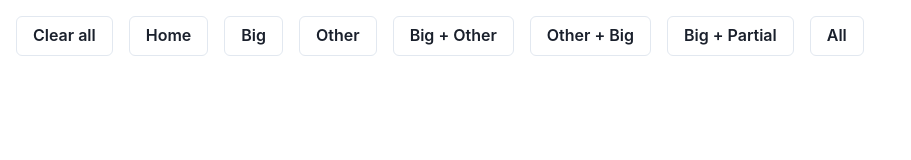
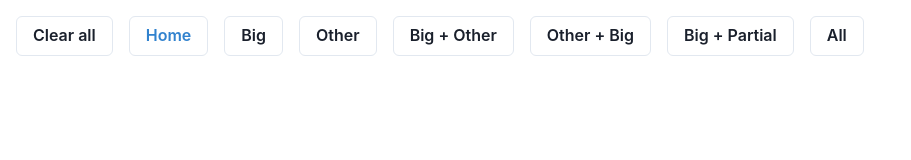
Before and after one commit to meiriko/query-params-config, a React (Vite) app: page / in a window 1280 px wide. Shown: the top 160 px of the page, without its empty margins (0-911 px from the left). Built offline with nearby package versions, Linux system fonts and the light colour scheme; what use-query-params would draw is missing.

Commit message:
added demo for partial and for clear by keys

```diff
--- a/src/App.tsx
+++ b/src/App.tsx
@@ -1,8 +1,8 @@
 import { ReactNODE } from "react";
-import { Box, HStack, Button } from "@chakra-ui/react";
+import { Box, HStack, Button, VStack } from "@chakra-ui/react";
 import { QueryControls } from "./query/QueryDemo";
 import {
-  Link as BaseLink,
+  NavLink as BaseLink,
   To,
   Outlet,
   Route,
@@ -29,7 +29,14 @@ const Link = ({ to, children, ...props }: { to: To; children: ReactNODE }) => {
         };
 
   return (
-    <Button variant="outline" as={BaseLink} to={toWithSearchParams} {...props}>
+    <Button
+      variant="outline"
+      _activeLink={{ color: "blue.500" }}
+      as={BaseLink}
+      to={toWithSearchParams}
+      end
+      {...props}
+    >
       {children}
     </Button>
   );
@@ -42,6 +49,7 @@ function BigParams() {
         config={bigConfig}
         arrayValues={bigConfigValues}
         prefix="big"
+        clearKeys={["ticks", "x"]}
       />
       <Outlet />
     </>
@@ -67,14 +75,14 @@ function OtherParams() {
   );
 }
 
-function App() {
+function HomeLinks() {
   return (
-    <Box>
+    <VStack w="full" align="start">
       <HStack gap={4} p={4}>
         <Button variant="outline" as={BaseLink} to="/">
           Clear all
         </Button>
-        <Link to="/home">Home</Link>
+        <Link to="/">Home</Link>
         <Link to="/big">Big</Link>
         <Link to="/other">Other</Link>
         <Link to="/big/other">Big + Other</Link>
@@ -82,14 +90,24 @@ function App() {
         <Link to="/big/partial">Big + Partial</Link>
         <Link to="/other/big/partial">All</Link>
       </HStack>
+      <Outlet />
+    </VStack>
+  );
+}
+
+function App() {
+  return (
+    <Box>
       <Routes>
-        <Route path="big" element={<BigParams />}>
-          <Route path="other" element={<OtherParams />} />
-          <Route path="partial" element={<PartialOnBigParams />} />
-        </Route>
-        <Route path="other" element={<OtherParams />}>
+        <Route path="/" element={<HomeLinks />}>
           <Route path="big" element={<BigParams />}>
+            <Route path="other" element={<OtherParams />} />
             <Route path="partial" element={<PartialOnBigParams />} />
+          </Route>
+          <Route path="other" element={<OtherParams />}>
+            <Route path="big" element={<BigParams />}>
+              <Route path="partial" element={<PartialOnBigParams />} />
+            </Route>
           </Route>
         </Route>
       </Routes>
--- a/src/query/QueryDemo.tsx
+++ b/src/query/QueryDemo.tsx
@@ -257,11 +257,13 @@ export function QueryControls({
   prefix,
   title = prefix,
   arrayValues,
+  clearKeys,
 }: {
   config: Record<string, any>;
   prefix?: string;
   title?: string;
   arrayValues?: Record<string, string[]>;
+  clearKeys?: string[];
 }) {
   const { query, helpers } = useBuildQueryHelpers(config, prefix);
   const blocks = useMemo(
@@ -338,6 +340,15 @@ export function QueryControls({
           <Button variant="solid" colorScheme="blue" onClick={helpers.clear}>
             Clear
           </Button>
+          {clearKeys?.length ? (
+            <Button
+              variant="solid"
+              colorScheme="blue"
+              onClick={() => helpers.clear(clearKeys)}
+            >
+              Clear [{clearKeys.join(",")}]
+            </Button>
+          ) : undefined}
         </HStack>
         {blocks}
         <AccordionItem w="full">
--- a/src/query/queryDemoData.ts
+++ b/src/query/queryDemoData.ts
@@ -49,6 +49,7 @@ const RatingArrayPram = withDefault(toTypedArrayParam<RATING>("__"), [
 const BooleanWithDefault = withDefault(BooleanParam, false);
 
 export const bigConfig = {
+  ticks: NumberParam,
   x: NumberParam,
   name: StringParam,
   coords: ArrayParam,
@@ -58,8 +59,10 @@ export const bigConfig = {
 };
 
 export const partialOnBigConfig = {
+  ticks: NumberParam,
   name: StringParam,
   active: BooleanWithDefault,
+  count: NumberParam,
 };
 
 export const bigConfigValues = {
--- a/src/query/queryUtils.ts
+++ b/src/query/queryUtils.ts
@@ -61,7 +61,7 @@ type FlatHelpers<T extends Record<string, QueryParamConfig<any>>> =
 
 type ParamsHelpers<T extends Record<string, QueryParamConfig<any>>> = {
   [K in keyof T]: ParamHelpers<T[K]>;
-} & FlatHelpers<T> & { clear: () => void };
+} & FlatHelpers<T> & { clear: (keys?: string[]) => void };
 
 type AnyHelper = ParamHelpers<QueryParamConfig<any>>;
 
@@ -197,9 +197,13 @@ export function useBuildQueryHelpers<T extends Record<string, any>>(
         ];
       }
     }) as [string, AnyHelper][];
-    const clear = () => {
+    const clear = (keys?: string[]) => {
       const emptyQuery = Object.fromEntries(
-        Object.keys(configWithPrefix).map((key) => [key, undefined])
+        Object.keys(configWithPrefix)
+          .filter((key) =>
+            keys?.length ? keys.includes(removePrefix(key)) : true
+          )
+          .map((key) => [key, undefined])
       );
       setQuery(emptyQuery as Partial<DecodedValueMap<T>>);
     };
```
